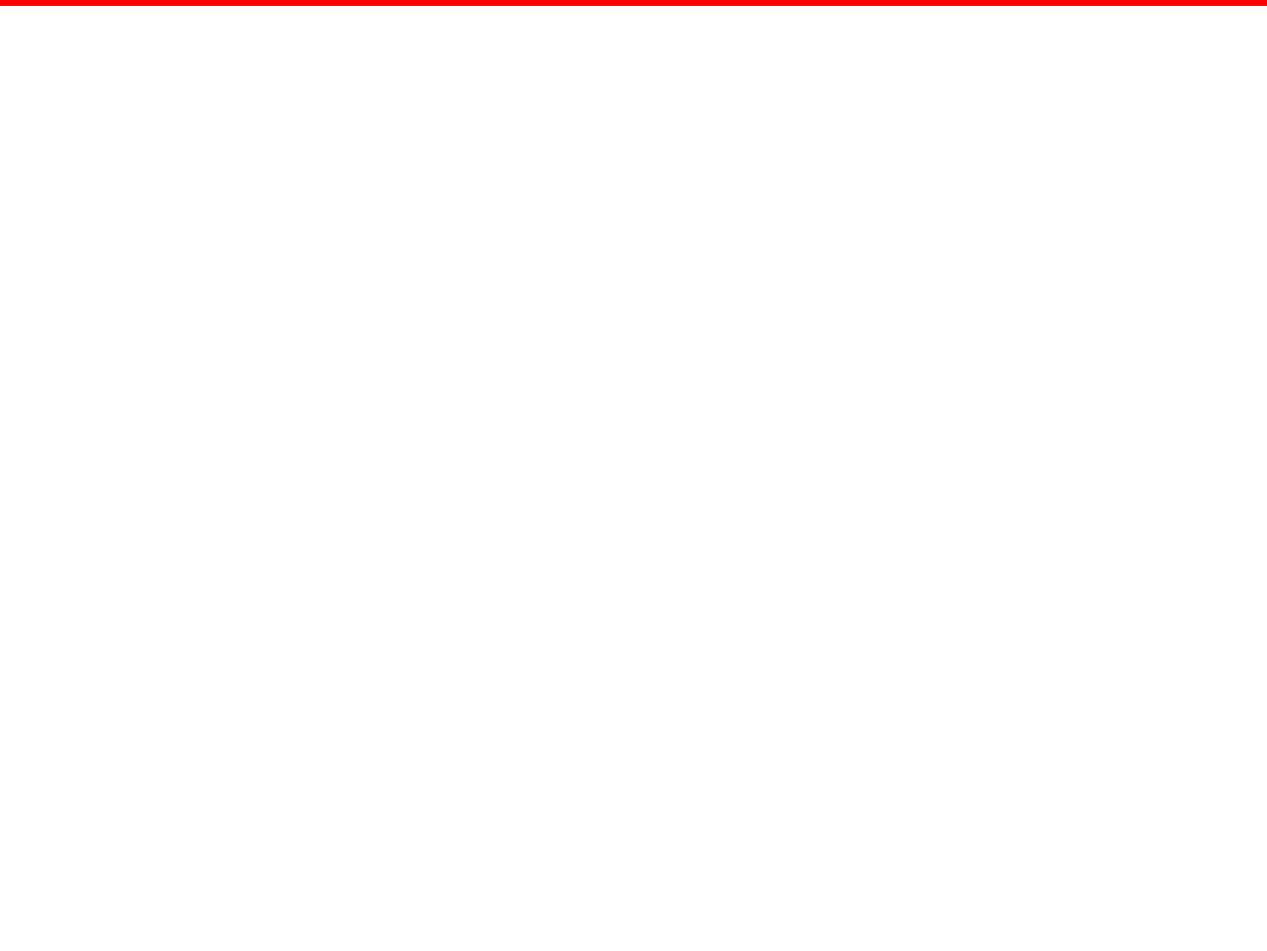
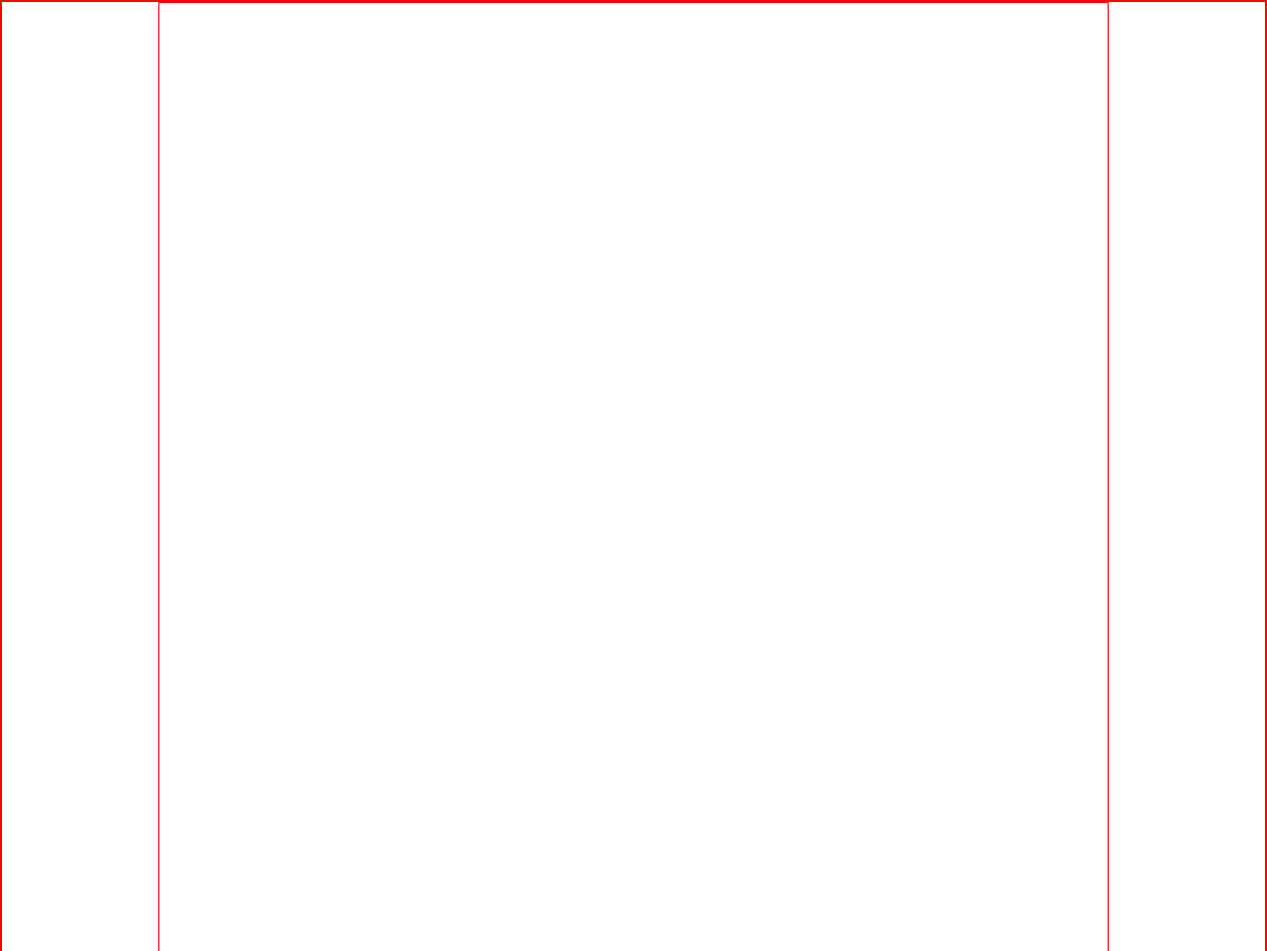
Before and after one commit to gemini-mastiff/etch-a-sketch, a plain HTML site: page index.html in a window 1280 px wide. Shown: the top 961 px of the page at 99% size. Before the commit the page ends 800 px from the top, so only its background shows below. Drawn offline with Linux system fonts and the light colour scheme.

Commit message:
Style container div
- 960px x 960px
- Centered to site

```diff
--- a/style.css
+++ b/style.css
@@ -4,3 +4,13 @@
     box-sizing: border-box;
     border: 1px red solid;
 }
+
+.flex{
+    display: flex;
+    justify-content: center;
+}
+
+.container{
+    width: 960px;
+    height: 960px;
+}
```
